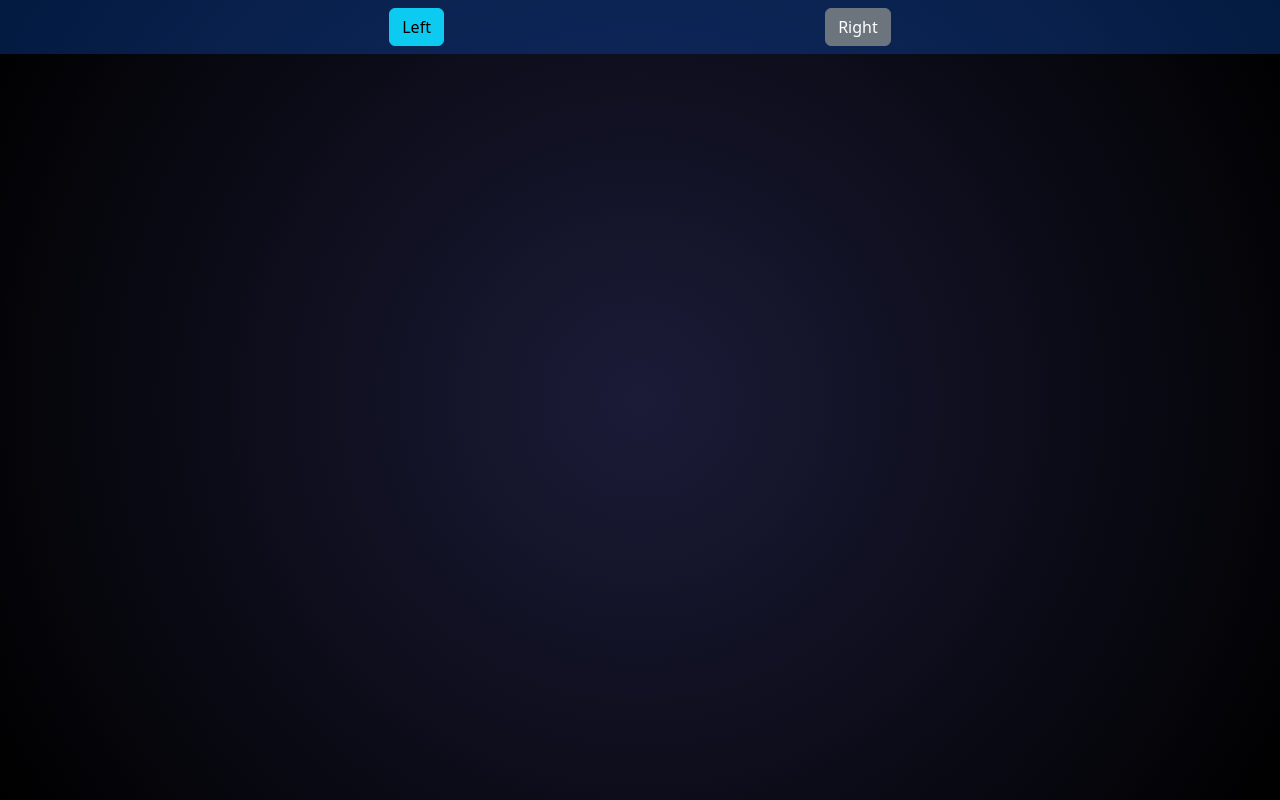
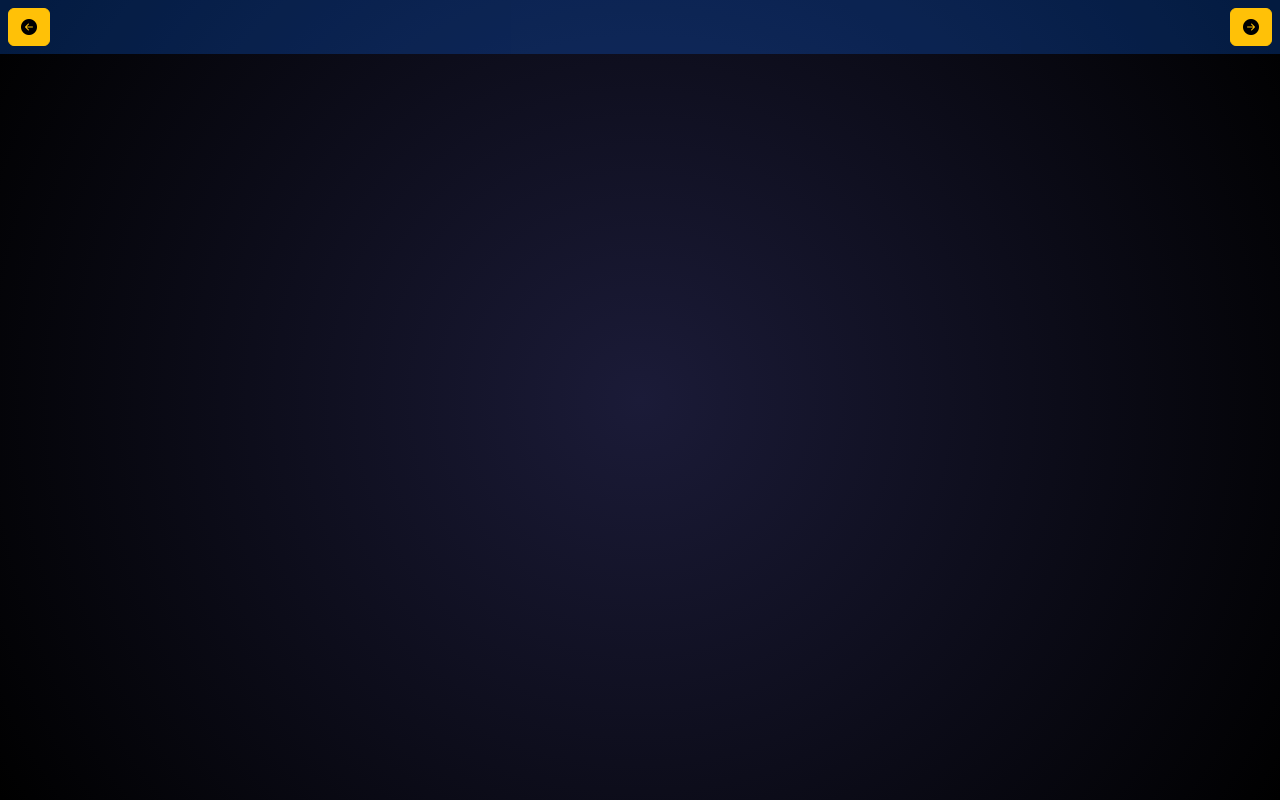
Before and after one commit to vincechapman/vinnys_space, a Next.js app: page / in a window 1280 px wide. Built offline with nearby package versions, Linux system fonts and the light colour scheme.

Commit message:
Now top bar only shows on hover + changed to use icons instead of text

```diff
--- a/src/lib/widgetLoader.ts
+++ b/src/lib/widgetLoader.ts
@@ -14,6 +14,7 @@ const widgets = [
     {
         name: "Memory Game",
         path: "/memoryGame",
+        logo: null,
         colour: "lime"
     }
 ]
--- a/src/pages/_app.tsx
+++ b/src/pages/_app.tsx
@@ -1,6 +1,7 @@
 import '@/styles/globals.scss'
 import type { AppProps } from 'next/app'
 import 'bootstrap/dist/css/bootstrap.min.css'
+import 'bootstrap-icons/font/bootstrap-icons.css'
 
 export default function App({ Component, pageProps }: AppProps) {
   return <Component {...pageProps} />
--- a/src/pages/index.tsx
+++ b/src/pages/index.tsx
@@ -1,5 +1,4 @@
 import Head from 'next/head'
-import Script from "next/script";
 import widgets from "@/lib/widgetLoader";
 
 let currentWindowIndex = 0;
@@ -43,7 +42,6 @@ function handleAddWindow(invert: boolean) {
 
 
     // Adding logo
-
     let widgetLogo = widgets[currentWindowIndex - 1].logo;
     if (widgetLogo) {
         let logoDiv = document.createElement("div");
@@ -160,9 +158,13 @@ export default function Home() {
             {/*</Script>*/}
             <main>
                 <div id={"button-bar"}
-                     className={"bg-primary bg-opacity-25 position-fixed vw-100 d-flex p-2 justify-content-evenly"}>
-                    <button className={"btn btn-info"} onClick={handleMoveLeft}>Left</button>
-                    <button className={"btn btn-secondary"} onClick={handleMoveRight}>Right</button>
+                     className={"bg-primary bg-opacity-25 position-fixed vw-100 d-flex p-2 justify-content-between"}>
+                    <button className={"btn btn-warning"} onClick={handleMoveLeft}>
+                        <i className="bi bi-arrow-left-circle-fill"></i>
+                    </button>
+                    <button className={"btn btn-warning"} onClick={handleMoveRight}>
+                        <i className="bi bi-arrow-right-circle-fill"></i>
+                    </button>
                 </div>
             </main>
             <style jsx>{`
@@ -170,7 +172,6 @@ export default function Home() {
                 overflow: hidden;
                 background: ${darkMode ? "radial-gradient(circle, #1b1b38, black)" : "radial-gradient(circle, white, lightgrey)"};
               }
-
               body {
                 overflow-y: hidden;
               }
--- a/src/styles/globals.scss
+++ b/src/styles/globals.scss
@@ -46,6 +46,12 @@ main {
 
 #button-bar {
     z-index: 1000;
+    opacity: 0;
+    transition: opacity 0.5s ease-in-out;
+
+    &:hover {
+        opacity: 1;
+    }
 }
 
 // Importing bootstrap
```
